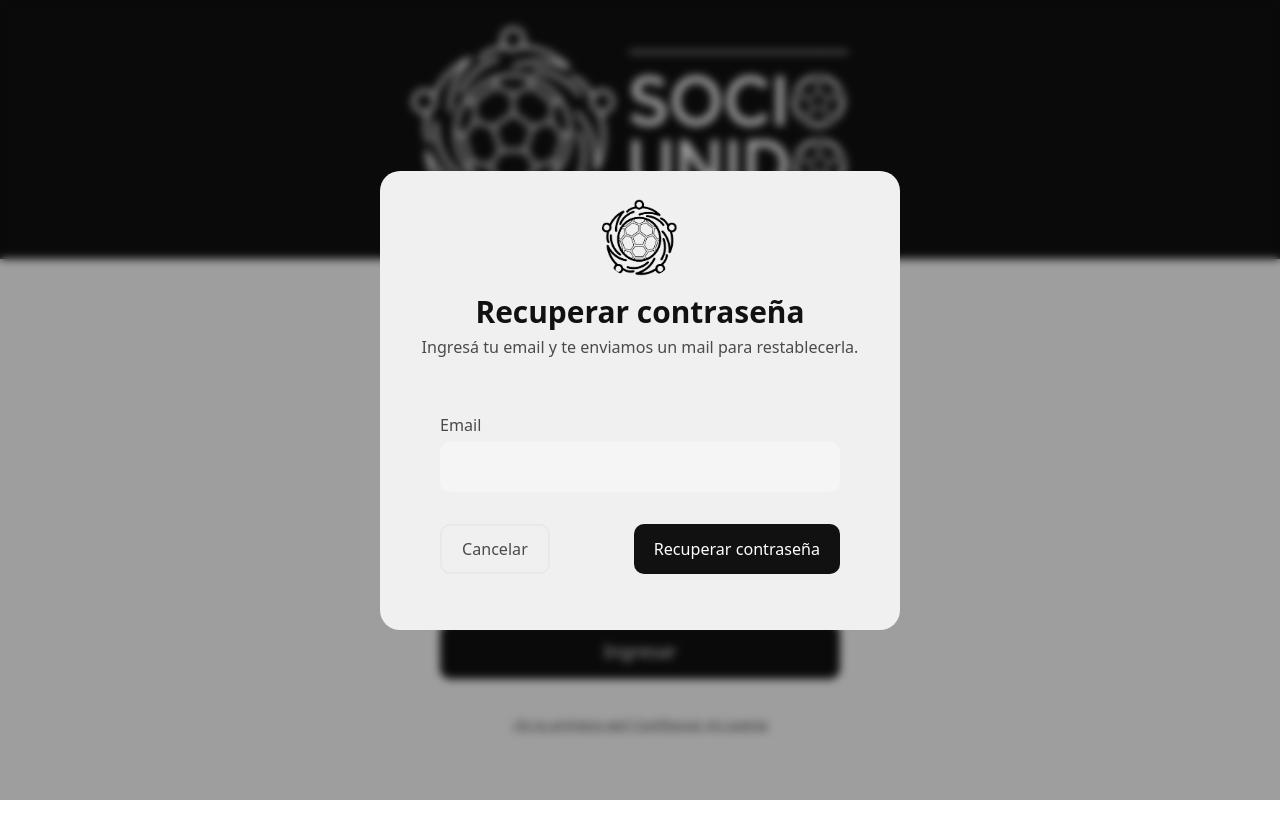
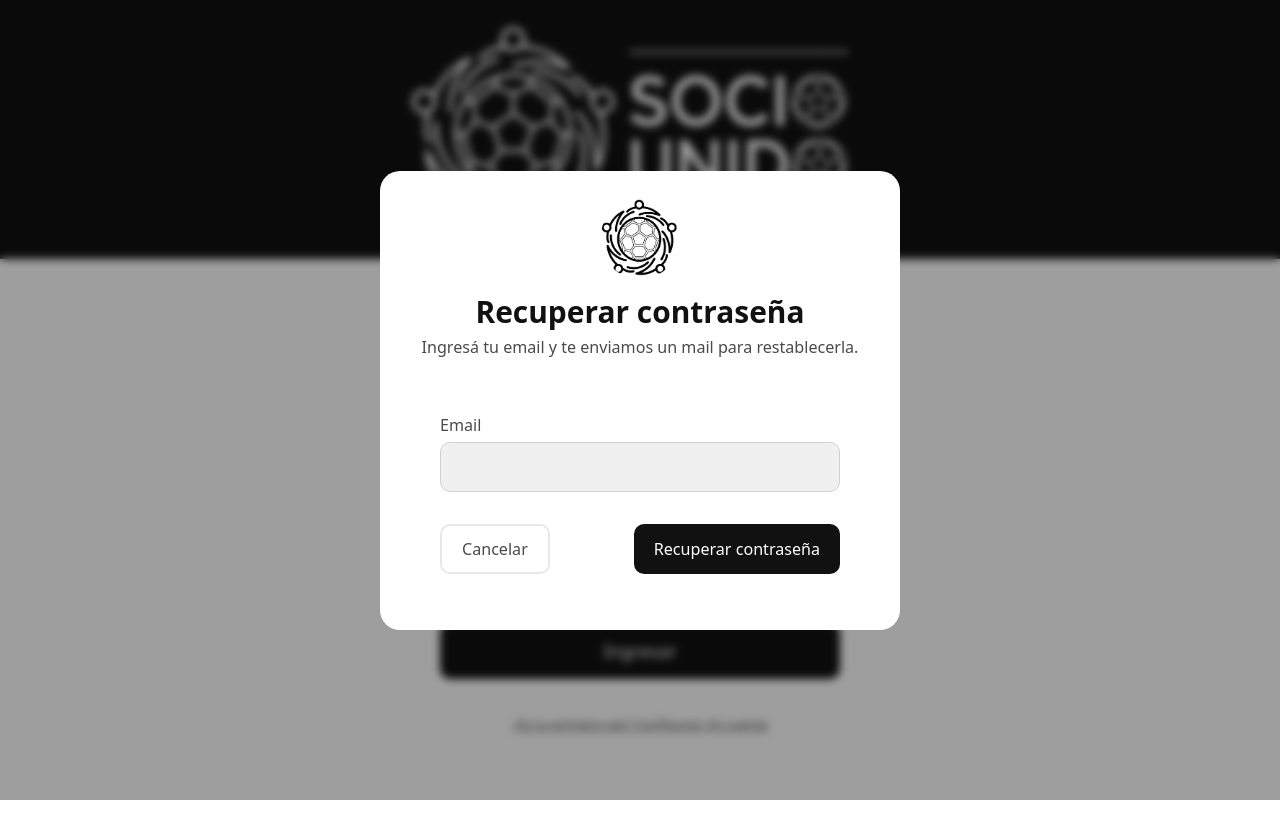
Before and after one commit to TrabajoProfesional-AGGZ/aplicacion, a React (Vite) app in the folder frontend-socio/: page / in a window 1280 px wide. Both pictures are taken after a click on the button "¿Olvidaste tu contraseña?". Shown: the top 838 px of the page. Built offline with nearby package versions, Linux system fonts and the light colour scheme; no server answers.

Commit message:
ux: campos de formularios mas visibles

```diff
--- a/frontend-socio/src/components/createForm/ModalOverlay.css
+++ b/frontend-socio/src/components/createForm/ModalOverlay.css
@@ -24,7 +24,7 @@ button.csf-overlay {
 }
 
 .csf-outer-card {
-  background-color: #f0f0f0;
+  background-color: var(--color-surface);
   border-radius: var(--radius-xl);
   padding: 28px 28px 24px;
   max-height: 90dvh;
@@ -162,13 +162,13 @@ button.csf-overlay {
 .csf-input {
   width: 100%;
   border-radius: var(--radius-md);
-  padding: var(--space-3) var(--space-4);
+  padding: calc(var(--space-3) + 1px) var(--space-4);
   outline: none;
   font-size: 0.875rem;
   font-family: inherit;
   color: var(--color-text-primary);
-  border: 2px solid transparent;
-  background-color: var(--color-bg);
+  border: 1px solid var(--color-border-medium);
+  background-color: var(--color-bg-subtle);
   transition: background-color var(--transition-normal), border-color var(--transition-normal);
   box-sizing: border-box;
 }
@@ -184,7 +184,7 @@ button.csf-overlay {
 }
 
 .csf-input::placeholder {
-  color: #c0c0c0;
+  color: var(--color-text-placeholder);
 }
 
 .csf-error {
@@ -197,7 +197,7 @@ button.csf-overlay {
 }
 
 .csf-hint {
-  background-color: var(--color-bg);
+  background-color: var(--color-bg-subtle);
   border-radius: var(--radius-md);
   padding: var(--space-3) var(--space-4);
   font-size: 0.8125rem;
@@ -348,7 +348,7 @@ button.csf-overlay {
   font-size: 0.875rem;
   color: var(--color-text-secondary);
   padding: var(--space-3) var(--space-4);
-  background-color: var(--color-bg);
+  background-color: var(--color-bg-subtle);
   border-radius: var(--radius-md);
   border: 2px solid transparent;
   transition: border-color var(--transition-normal), background-color var(--transition-normal);
--- a/frontend-socio/src/components/createForm/Pickers.css
+++ b/frontend-socio/src/components/createForm/Pickers.css
@@ -30,13 +30,13 @@
   gap: 8px;
   width: 100%;
   border-radius: var(--radius-md);
-  padding: var(--space-3) var(--space-4);
+  padding: calc(var(--space-3) + 1px) var(--space-4);
   outline: none;
   font-size: 0.875rem;
   font-family: inherit;
   color: var(--color-text-primary);
-  border: 2px solid transparent;
-  background-color: var(--color-bg);
+  border: 1px solid var(--color-border-medium);
+  background-color: var(--color-bg-subtle);
   cursor: pointer;
   transition: background-color var(--transition-normal), border-color var(--transition-normal), box-shadow var(--transition-fast);
   box-sizing: border-box;
@@ -71,7 +71,7 @@
 }
 
 .csf-picker-placeholder {
-  color: #c0c0c0;
+  color: var(--color-text-placeholder);
 }
 
 .csf-picker-trigger:hover:not(:disabled) {
```
